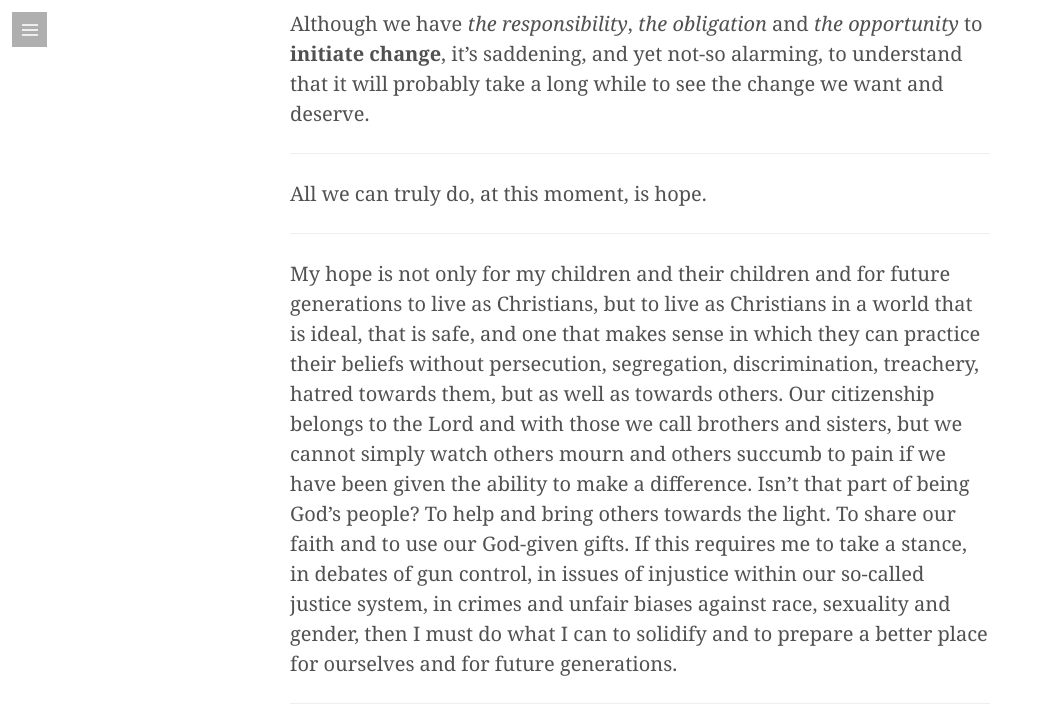
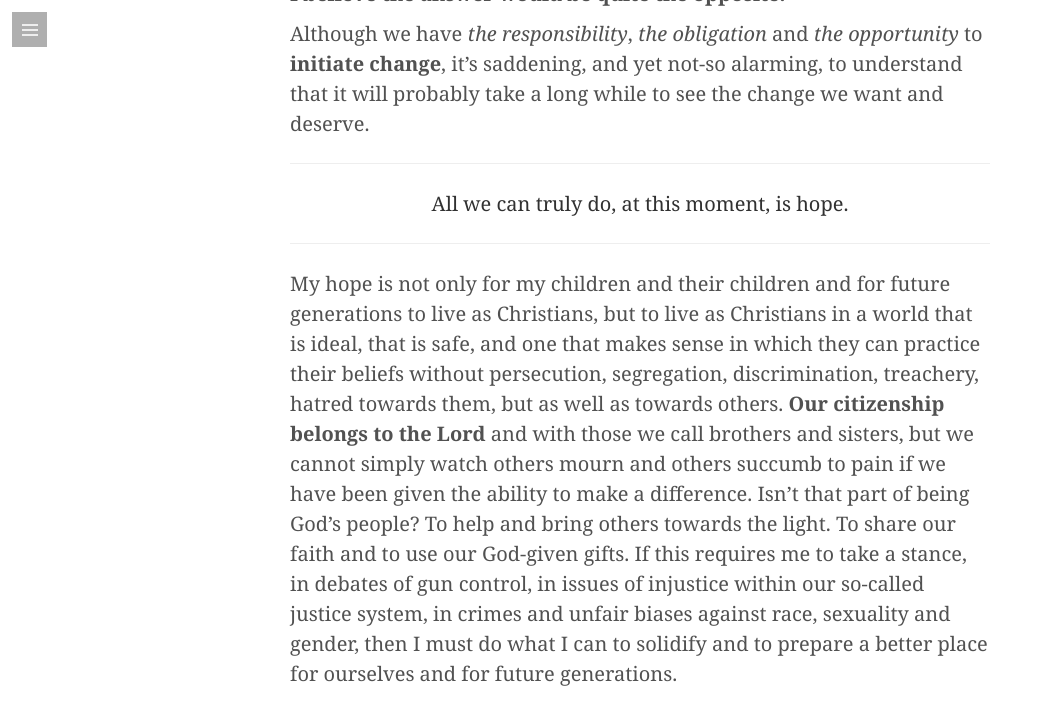
Before and after one commit to thejohnsullivan/McLeian, a Jekyll site: the page built from _posts/2016-07-04-freedom.md, in a window 1280 px wide and 900 px high, scrolled down 2029 px, cut to the strip 0-705 px from the top of the window. Shown: the whole strip, without its empty margins (0-1041 px from the left). Built offline with Jekyll 4.4.1, drawn with Linux system fonts in a browser that asks for light colours; some web fonts are replaced; comment, search, counter and statistics services are not loaded; some of the changed text lies outside the part shown.

```diff
--- a/_posts/2016-07-04-freedom.md
+++ b/_posts/2016-07-04-freedom.md
@@ -28,7 +28,8 @@ Among all this pain and all this suffering, we shall not sit idly by.
 
 ---
 
-**“Which of you, if your son asks for bread, will give him a stone?”** (Matthew 7:9 NIV)
+**_<center>“Which of you, if your son asks for bread, will give him a stone?”</center>_**
+   <center>(Matthew 7:9 NIV)</center>
 
 ---
 
@@ -42,11 +43,11 @@ Although we have *the responsibility*, *the obligation* and *the opportunity* to
 
 ---
 
-All we can truly do, at this moment, is hope.
+<center>All we can truly do, at this moment, is hope.</center>
 
 ---
 
-My hope is not only for my children and their children and for future generations to live as Christians, but to live as Christians in a world that is ideal, that is safe, and one that makes sense in which they can practice their beliefs without persecution, segregation, discrimination, treachery, hatred towards them, but as well as towards others. Our citizenship belongs to the Lord and with those we call brothers and sisters, but we cannot simply watch others mourn and others succumb to pain if we have been given the ability to make a difference. Isn’t that part of being God’s people? To help and bring others towards the light. To share our faith and to use our God-given gifts. If this requires me to take a stance, in debates of gun control, in issues of injustice within our so-called justice system, in crimes and unfair biases against race, sexuality and gender, then I must do what I can to solidify and to prepare a better place for ourselves and for future generations.
+My hope is not only for my children and their children and for future generations to live as Christians, but to live as Christians in a world that is ideal, that is safe, and one that makes sense in which they can practice their beliefs without persecution, segregation, discrimination, treachery, hatred towards them, but as well as towards others. **Our citizenship belongs to the Lord** and with those we call brothers and sisters, but we cannot simply watch others mourn and others succumb to pain if we have been given the ability to make a difference. Isn’t that part of being God’s people? To help and bring others towards the light. To share our faith and to use our God-given gifts. If this requires me to take a stance, in debates of gun control, in issues of injustice within our so-called justice system, in crimes and unfair biases against race, sexuality and gender, then I must do what I can to solidify and to prepare a better place for ourselves and for future generations.
 
 ---
 
@@ -54,11 +55,11 @@ My hope is not only for my children and their children and for future generation
 
 ---
 
-C.S. Lewis writes, “the Christian doctrine of suffering explains, I believe, a very curious fact about the world we live in. The settled happiness and security which we all desire, God withholds from us by the very nature of the world: but joy, pleasure, and merriment, He has scattered broadcast. We are never safe, but we have plenty of fun, and some ecstasy. It is not hard to see why. The security we crave would teach us to rest our hearts in this world and oppose an obstacle to our return to God…Our Father refreshes us on the journey with some pleasant inns, but will not encourage us to mistake them for home.”
+C.S. Lewis writes, “the Christian doctrine of suffering explains, I believe, a very curious fact about the world we live in. *The settled happiness and security which we all desire, God withholds from us by the very nature of the world*: but joy, pleasure, and merriment, He has scattered broadcast. We are never safe, but we have plenty of fun, and some ecstasy. It is not hard to see why. The security we crave would teach us to rest our hearts in this world and oppose an obstacle to our return to God…**Our Father refreshes us on the journey with some pleasant inns, but will not encourage us to mistake them for home**.”
 
 ---
 
-I believe for many of us, we see but we ignore and we hear but let things go. We are quick to overlook the most obvious situations that has been happening in the world today, becoming somewhat selfish in only looking out for our own salvation. Maybe because it makes us uncomfortable or we simply do not know how to react to these certain things. And that maybe it’s difficult to admit to our realization that some areas are actually not so black and white to us; that these grey areas come about and it becomes quite nerve-racking in approaching the subject. Maybe it’s easier to defer to a conviction that we have learned rather than maintaining a conviction that we believe.
+I believe for many of us, we see but we ignore and we hear but let things go. We are quick to overlook the most obvious situations that has been happening in the world today, becoming somewhat selfish in only looking out for our own salvation. Maybe because it makes us uncomfortable or we simply do not know how to react to these certain things. And that maybe it’s difficult to admit to our realization that some areas are actually not so black and white to us; that these grey areas come about and it becomes quite nerve-racking in approaching the subject. *Maybe it’s easier to defer to a conviction that we have learned rather than maintaining a conviction that we believe.*
 
 ---
 
@@ -100,7 +101,8 @@ So even though there is evil and there is pain and there is suffering.
 
 ---
 
-**“At one time we too were foolish, disobedient and enslaved by all kinds of passions and pleasures. We lived in malice and envy, being hated and hating one another. But when the kindness and love for God our Savior appeared, he saved us, not because of righteous things we had done, but because of his mercy.”** (Titus 3:3-5 NIV)
+**_<center>“At one time we too were foolish, disobedient and enslaved by all kinds of passions and pleasures. We lived in malice and envy, being hated and hating one another. But when the kindness and love for God our Savior appeared, he saved us, not because of righteous things we had done, but because of his mercy.”</center>_**
+  <center>(Titus 3:3-5 NIV)</center>
 
 ---
 
@@ -108,7 +110,9 @@ So even though there is evil and there is pain and there is suffering.
 
 ---
 
-“If tribulation is a necessary element in redemption, we must anticipate that it will never cease till God sees the world to be either redeemed or no further redeemable. A Christian cannot, therefore, believe any of those who promise that if only some reform in our economic, political, or hygienic system were made, a heaven on earth would follow.” (p. 114-115)
+“If tribulation is a necessary element in redemption, we must anticipate that it will never cease till God sees the world to be either redeemed or no further redeemable. **A Christian cannot, therefore, believe any of those who promise that if only some reform in our economic, political, or hygienic system were made, a heaven on earth would follow.**” (p. 114-115)
+
+---
 
 Ultimately, our trust should not lie in the government because it cannot save us…**only God can save us**. But the laws and the rules created in the government, made for its citizens, should be able to keep us alive. Christian or not, we should be able to walk out of house every single day and come back in one piece; *not troubled*, *not underwhelmed*, *not undervalued*, *not disheveled*, *not weary*, *not assaulted*, *not suffocated* by the demons that these governments let loose, overlook, and allow to cause such pains. Even though we are kept from seeing justice done, we cannot find ourselves selfish in sharing our hopeful freedom.
 
@@ -189,4 +198,4 @@ We thrive, as well as falter, in fear.
 **Will the legacy we leave behind be in God’s name?**
    And will the legacy we leave behind transform the lives of others in the most of influential terms?
 
-My desire is this: not only to thrive, but to thrive in God’s name and in the freedom He gladly bestows in us and in the freedom he promises for us.
+My desire is this: not only to thrive, but **to thrive in God’s name** and in the freedom He gladly bestows in us and in **the freedom he promises for us**.
```
Also changed, not shown: other parts of _posts/2016-07-04-freedom.md (+8 -3 lines).
